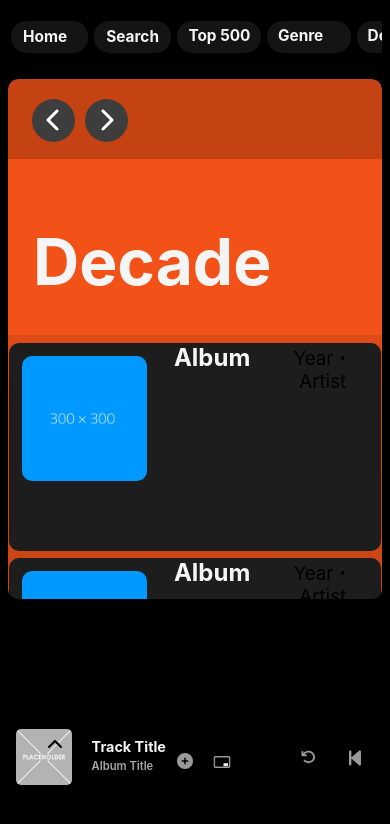
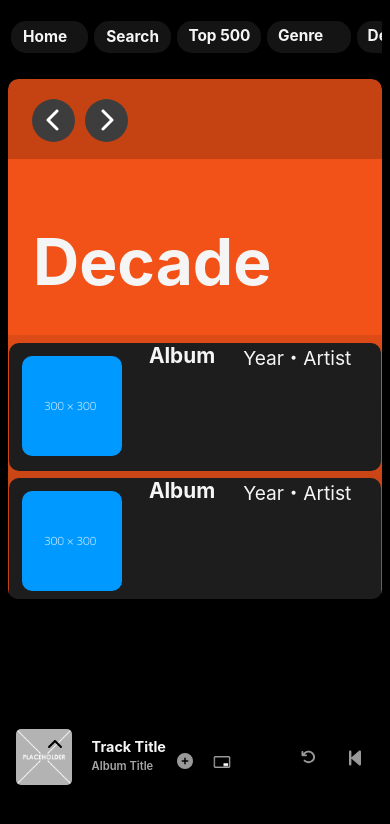
Before and after one commit to ma-boles/SpotifyApp, a React (Create React App) app in the folder my-spotify500-app/: page /Decade in a window 390 px wide. Shown: the top 824 px of the page. Built offline with nearby package versions, Linux system fonts and the light colour scheme.

Commit message:
git commit -m "updated font sizes"

```diff
--- a/my-spotify500-app/src/components/Album.js
+++ b/my-spotify500-app/src/components/Album.js
@@ -15,14 +15,14 @@ export default function Album () {
 
      // Modify the styles object based on the window width
      if (windowWidth <= 425) {
-         styles.width = '125px';
-         styles.height = '125px';
+         styles.width = '100px';
+         styles.height = '100px';
          styles.margin = '13px';
      }
 
      if (windowWidth <= 320) {
-        styles.width = '100px';
-        styles.height = '100px';
+        styles.width = '80px';
+        styles.height = '80px';
         styles.margin = '10px';
     }
 
--- a/my-spotify500-app/src/styles/Albums.css
+++ b/my-spotify500-app/src/styles/Albums.css
@@ -28,19 +28,35 @@
 @media screen and (max-width: 425px) {
     .card--album {
         width: 100%;
-        height: 13em;
-        margin-bottom: 0px;
-        margin-top: 7px;
-        display: flex;
-    }
-}
-@media screen and (max-width:320px) {
-    .card--album {
-        width: 100%;
         height: 8em;
         margin-bottom: 0px;
         margin-top: 7px;
         display: flex;
     }
-
+    .album--h2 {
+        font-size: 1.3rem;
+    }
+    .album--h3 {
+        font-size: 1.2rem;
+        color: whitesmoke;
+    }
 }
+@media screen and (max-width: 375px) {
+    .album--h2 {
+        font-size: 1.2rem;
+    }
+    .album--h3 {
+        font-size: 1.1rem;
+    }
+}
+@media screen and (max-width:320px) {
+    .card--album {
+        height: 6.5em;
+    }
+    .album--h2 {
+        font-size: 1.1rem;
+    }
+    .album--h3 {
+        font-size: 1rem;
+    }
+}
```
